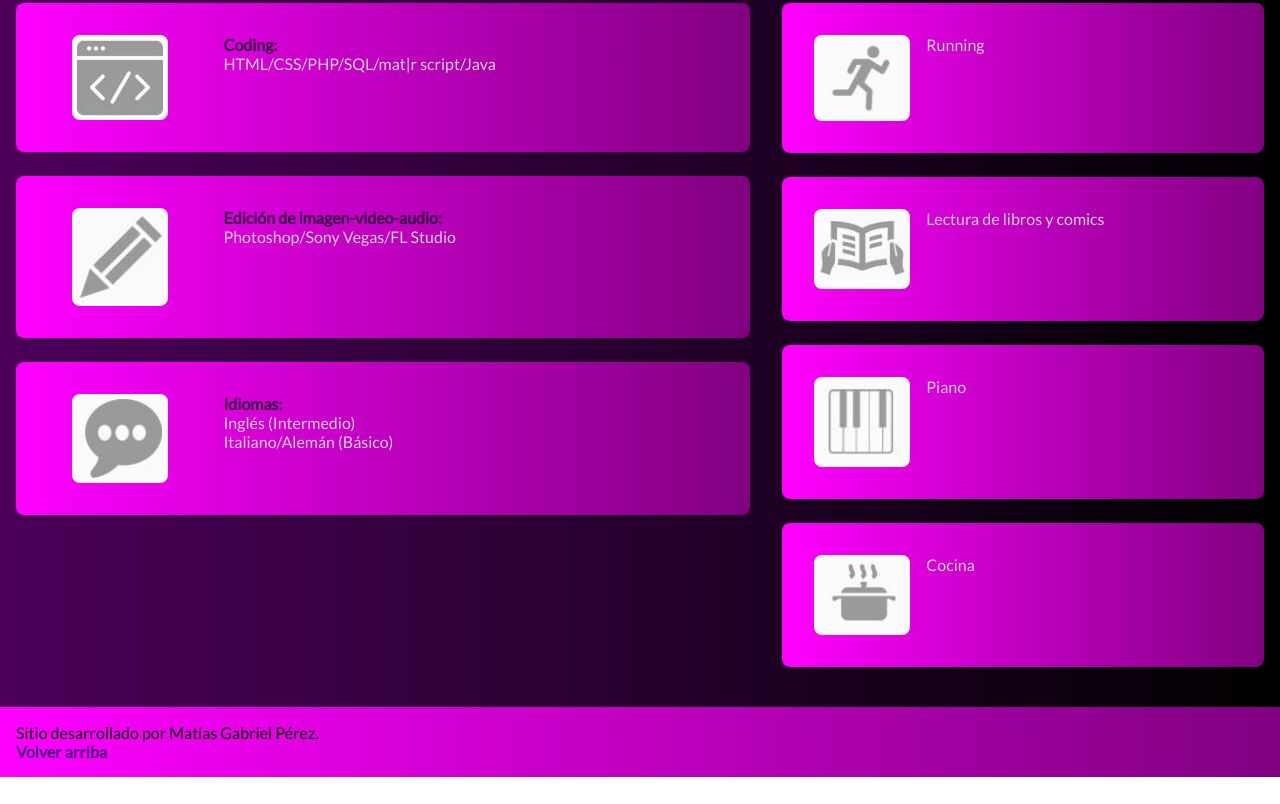
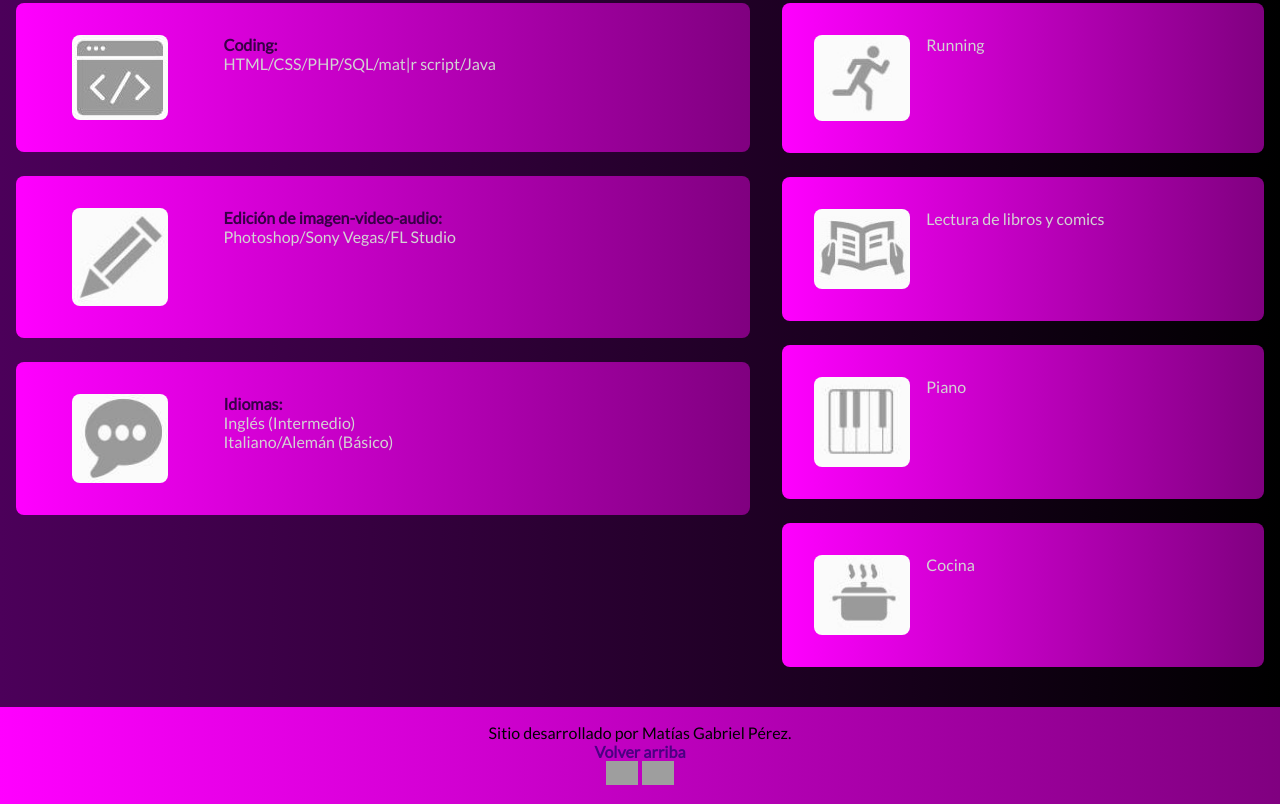
Before and after one commit to DiestroCorleone/curriculum, a plain HTML site: page index.html in a window 1280 px wide. Shown: the part 3244-4048 px from the top of the page. Before the commit the page ends 4021 px from the top, so only its background shows below. Drawn offline with Linux system fonts and the light colour scheme; grey boxes are pictures that could not be loaded.

Commit message:
Add files via upload
Se actualiza código para incluir isotipos de GitHub y LinkedIn.

```diff
--- a/index.html
+++ b/index.html
@@ -304,9 +304,12 @@
 			</li>
 		</ul>
 	</div>
-
 	<footer>
-		<p>Sitio desarrollado por Matías Gabriel Pérez.<br><a href="#arriba">Volver arriba</a><p>
+		<div>
+			<p>Sitio desarrollado por Matías Gabriel Pérez.<br><a href="#arriba">Volver arriba</a></p>
+			<a href="https://github.com/DiestroCorleone" target="_blank"><img src="https://icongr.am/devicon/github-original.svg?size=128&color=1d001f"></a>
+			<a href="https://www.linkedin.com/in/mat%C3%ADas-gabriel-p%C3%A9rez-b163691b4/" target="_blank"><img src="https://icongr.am/entypo/linkedin-with-circle.svg?size=128&color=1d001f"></a>
+		</div>
 	</footer>
 </body>
 </html>
--- a/style.css
+++ b/style.css
@@ -114,6 +114,13 @@ header, article, #edu, #exp, #skills, #hobbies, footer{
 footer{
 	grid-area: footer;
 	background-image: linear-gradient(to right, magenta, purple);
+	display: grid;
+	place-items: center;
+	text-align: center;
+}
+
+footer img{
+	width: 2rem;
 }
 
 footer a, #info a{
```
